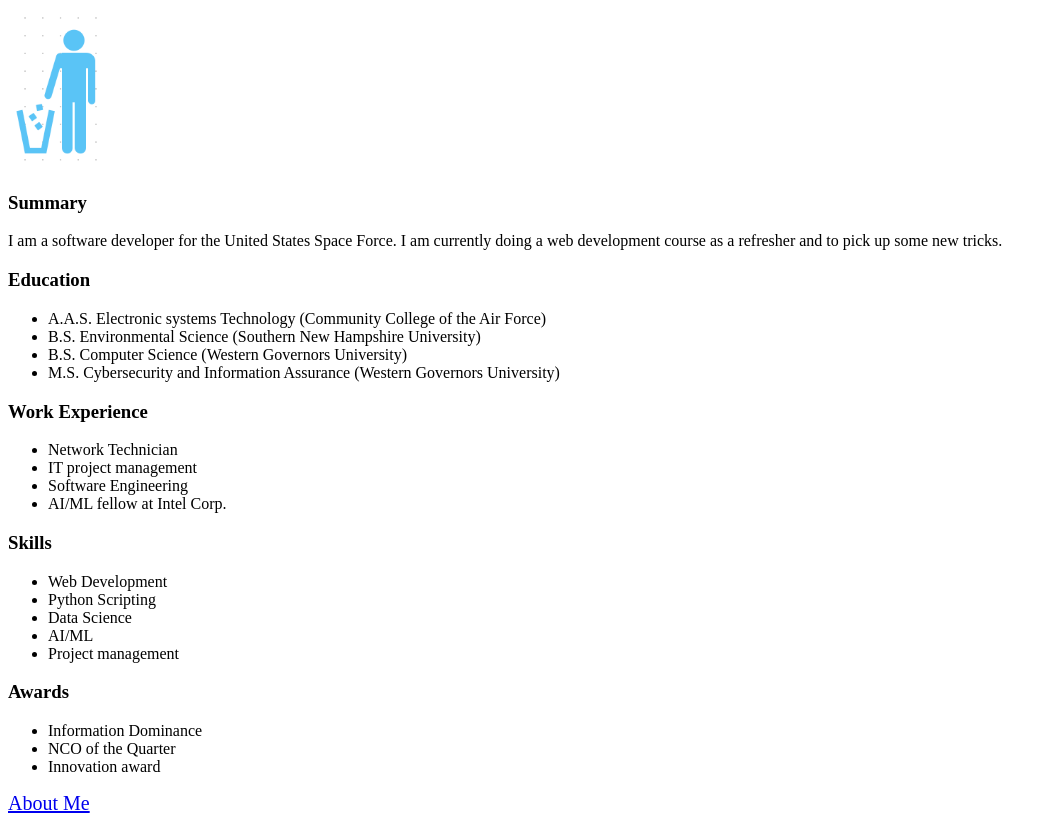
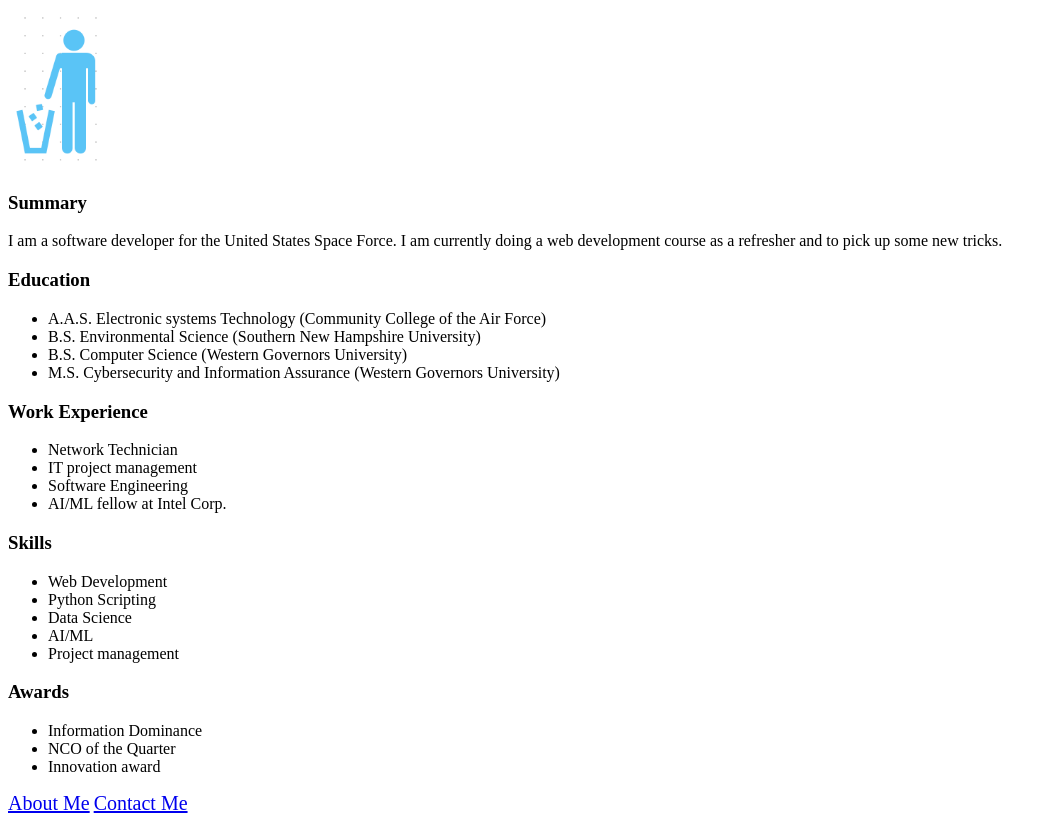
Before and after one commit to kellraym/web_dev_capstone1, a plain HTML site: page index.html in a window 1280 px wide. Shown: the whole page, without its empty margins (0-1053 px from the left). Drawn offline with Linux system fonts and the light colour scheme.

Commit message:
done with project... for now

```diff
--- a/index.html
+++ b/index.html
@@ -44,4 +44,5 @@
     <li>Innovation award</li>
   </ul>
   <a href="project/about.html" style="font-size: 20px">About Me</a>
+  <a href="project/contact.html" style="font-size: 20px">Contact Me</a>
 </body>
```
